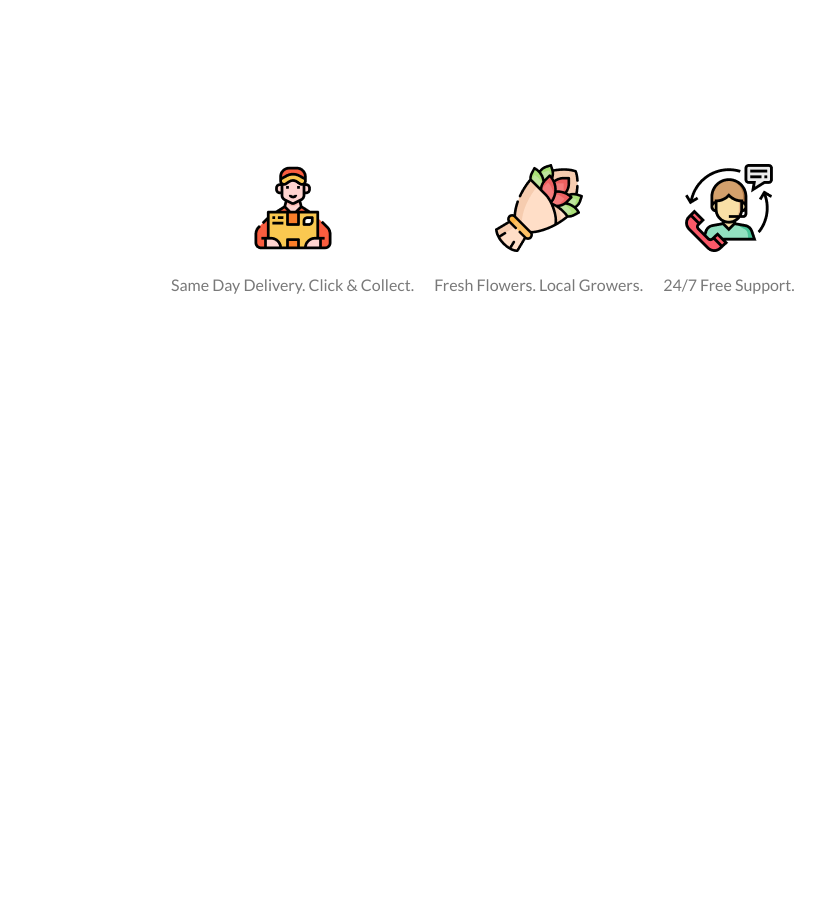
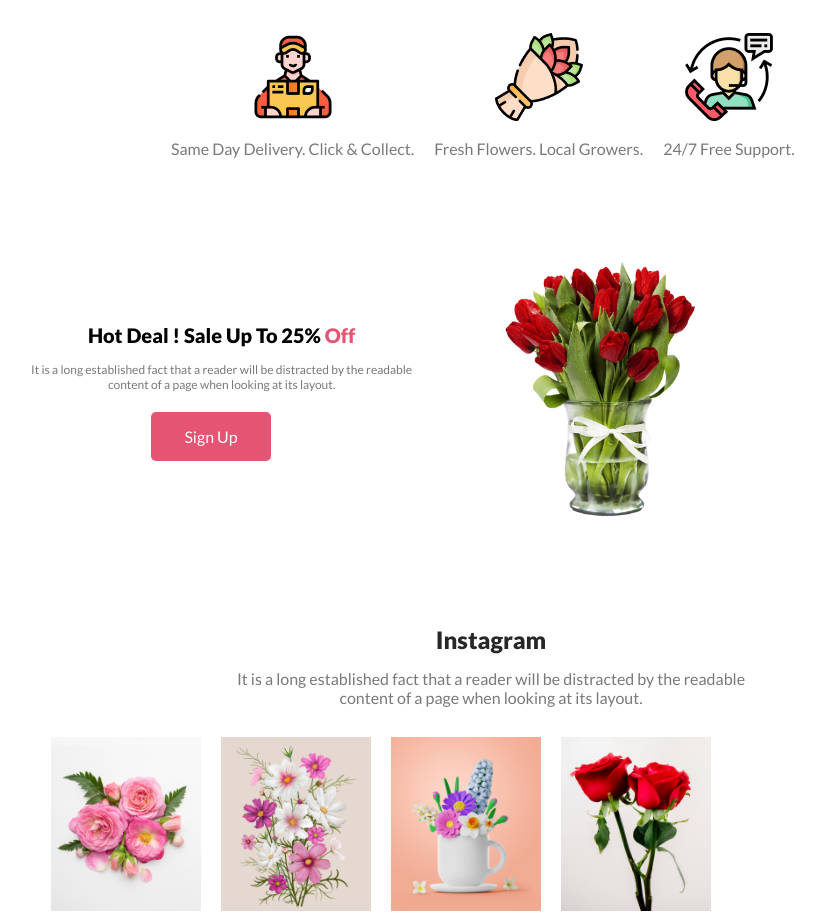
Before and after one commit to riyan1209/flower-assignment, a plain HTML site: page index.html in a window 1280 px wide. Shown: the part 1100-2014 px from the top of the page, without its empty margins (149-974 px from the left). Before the commit the page ends 1394 px from the top, so only its background shows below. Drawn offline with Linux system fonts and the light colour scheme.

Commit message:
added some important section

```diff
--- a/index.html
+++ b/index.html
@@ -80,5 +80,71 @@
 
     </section>
 
+    <!-- INFO-BOX Section END -->
+
+
+
+    <!-- Deal Section START -->
+
+        <section>
+
+            <div class="hot-deal-container">
+                <div class="hot-deal-description">
+                    <h2 style="font-weight: 800; text-align: center; font-size: 20px;">Hot Deal ! Sale Up To 25% <span style="color: #E55473;">Off</span> </h2>
+                    <p class="description" style="font-size: 12px; text-align: center;" > It is a long established fact that a reader will be distracted by the readable <br> content of a page when looking at its layout.</p>
+                    <button class="btn-primary" style="margin-left: 120px; width: 120px;">Sign Up</button>
+                </div>
+                <div class="hot-deal-image">
+                    <img style="width: 200px; margin-left: 90px;" src="./Flower Asset/pngwing 8.png" alt="hot-deal-image">
+                </div>
+            </div>
+
+
+        </section>
+
+        <!-- Deal Section END -->
+
+        <!-- insta info section START -->
+
+       <section class="insta-section">
+        <h2 class="heading">
+            Instagram
+        </h2>
+        <p  class="description">
+            It is a long established fact that a reader will be distracted by the readable <br> content of a page when looking at its layout.
+        </p>
+       </section>
+
+       <!-- insta info section END -->
+
+       <!-- Img Box Section START -->
+
+       <section>
+        <div class="img-box-container">
+            <div class="img-box-one ">
+                <img class="img-size" src="./Flower Asset/Flower 01.png" alt="flower-one">
+
+            </div>
+            <div class="img-box-two">
+                <img class=" img-size" src="./Flower Asset/Rectangle 4.png" alt="flower-two">
+
+            </div>
+            <div class="img-box-three ">
+                <img class="img-size" src="./Flower Asset/Rectangle 5.png" alt="flower-three">
+
+            </div>
+            <div  class="img-box-four">
+                <img class=" img-size" src="./Flower Asset/Rectangle 6.png" alt="">
+
+            </div>
+           </div>
+       </section>
+
+       <!-- Img Box Section END -->
+
+
+
+
+
 </body>
 </html>
--- a/style.css
+++ b/style.css
@@ -3,6 +3,7 @@
     margin: 0px;
     padding: 0px;
     font-family: 'Lato', sans-serif;
+
 
 }
 
@@ -19,30 +20,32 @@
 
 .heading{
     font-weight: 900;
-    font-size: 50px;
+    font-size: 35px;
     color: #272727;
 
 }
 
 .description{
-    margin-top: 20px;
+    margin-top: 15px;
     color: #797979;
 }
 
 
 
 .first-banner-img{
-    width: 400px;
-    margin-left: 100px;
+    width: 300px;
+    margin-left: 80px;
 }
 
 .btn-primary{
-    padding: 20px 40px;
+    padding: 15px 30px;
     background-color: #E55473;
     color: white;
     border: none;
     margin-top: 20px;
     font-size: 16px;
+    border-radius: 5px;
+    cursor: pointer;
 
 }
 
@@ -62,7 +65,7 @@
     display: flex;
     margin: auto;
     margin-top: 50px;
-    margin-left: 195px;
+    margin-left: 150px;
 
     gap: 20px;
 }
@@ -104,4 +107,46 @@
     gap: 20px;
     width: 50%;
     text-align: center;
+    padding: 0px 100px 0px 100px;
 }
+
+/*  Deal Section CSS START  */
+
+.hot-deal-container{
+    margin-left: 80px;
+    display: flex;
+    align-items: center;
+    padding: 100px;
+
+}
+
+.hot-deal-image{
+    width: 50%;
+}
+
+section{
+    margin-top: 0px;
+}
+
+/* insta section css */
+
+.insta-section{
+    text-align: center;
+}
+
+.insta-section > h2{
+    font-size: 24px;
+}
+
+/* Image Box CSS */
+
+.img-box-container{
+    display: flex;
+    gap: 20px;
+    margin: 30px 0px 0px 200px;
+}
+
+.img-size{
+    width: 150px;
+
+}
```
